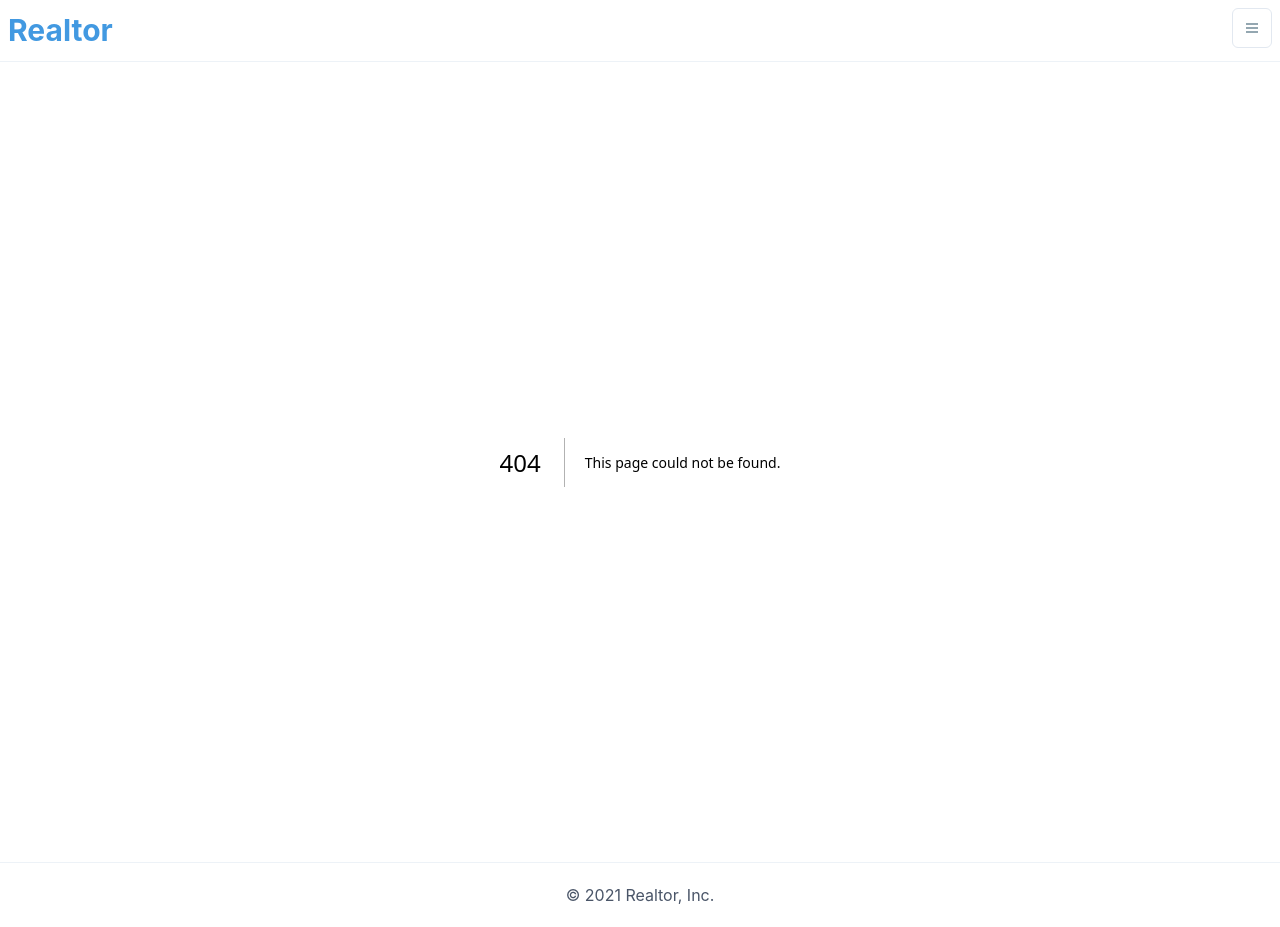
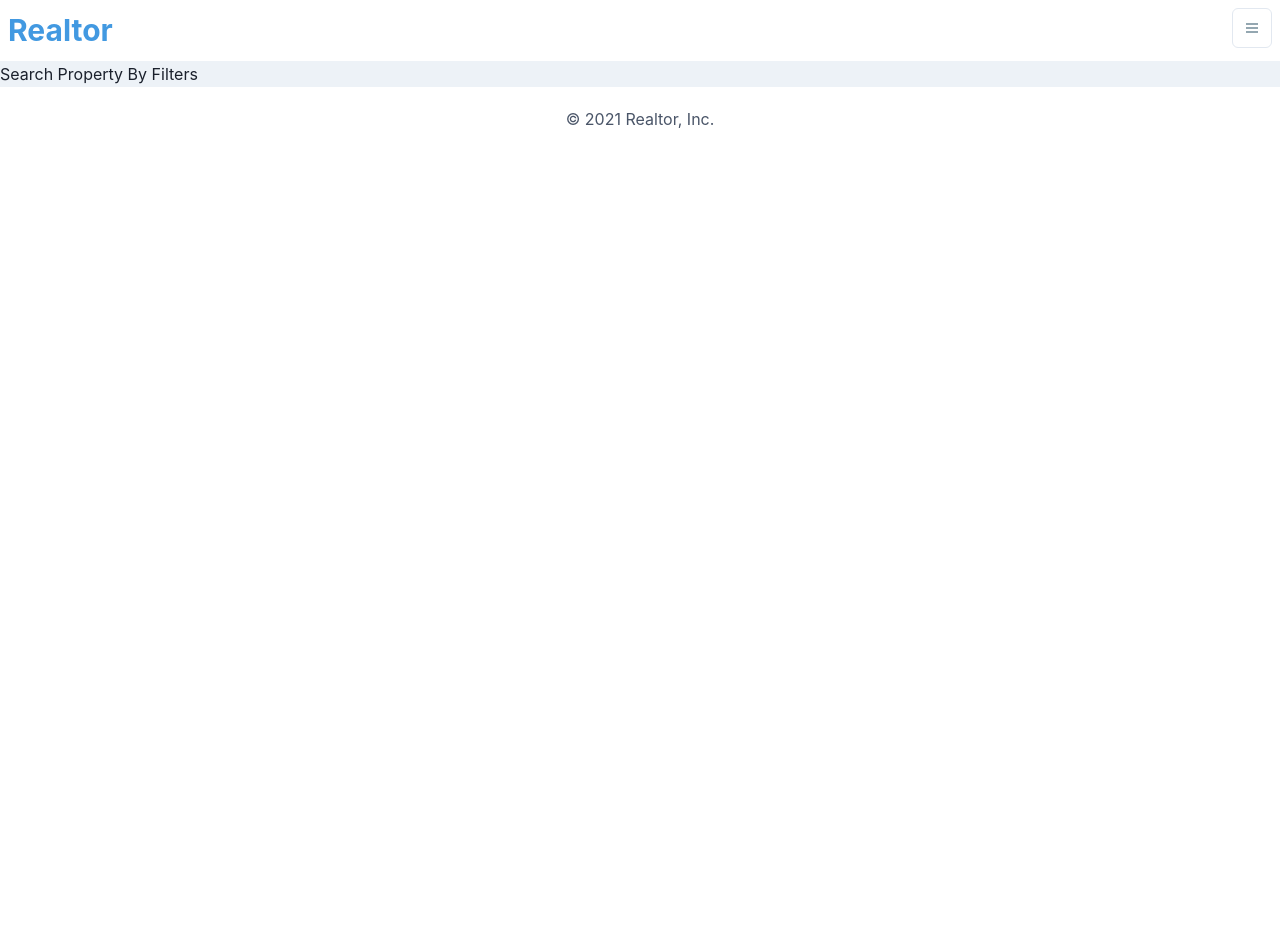
Before and after one commit to RYees/realstate-reactapp, a Next.js app in the folder app/: page /search in a window 1280 px wide. Before the commit this address had no page. After the commit the page ends 800 px from the top, so only its background shows below. Built offline with nearby package versions, Linux system fonts and the light colour scheme.

Commit message:
search component added

```diff
--- /dev/null
+++ b/app/pages/search.js
@@ -0,0 +1,21 @@
+import { useState } from 'react'
+import { useRouter } from  'next/router'
+import Image from 'next/image'
+import {Flex, Box, Text, Icon} from '@chakra-ui/react'
+import {BsFilter} from 'react-icons/bs'
+
+import React from 'react'
+
+const search = () => {
+const [searchFilters, setSearchFilters] = useState(false);
+const router = useRouter();
+  return (
+    <Box>
+        <Flex cursor="pointer" bg="gray.100">
+             <Text>Search Property By Filters</Text>
+        </Flex>
+    </Box>
+  )
+}
+
+export default search
```
